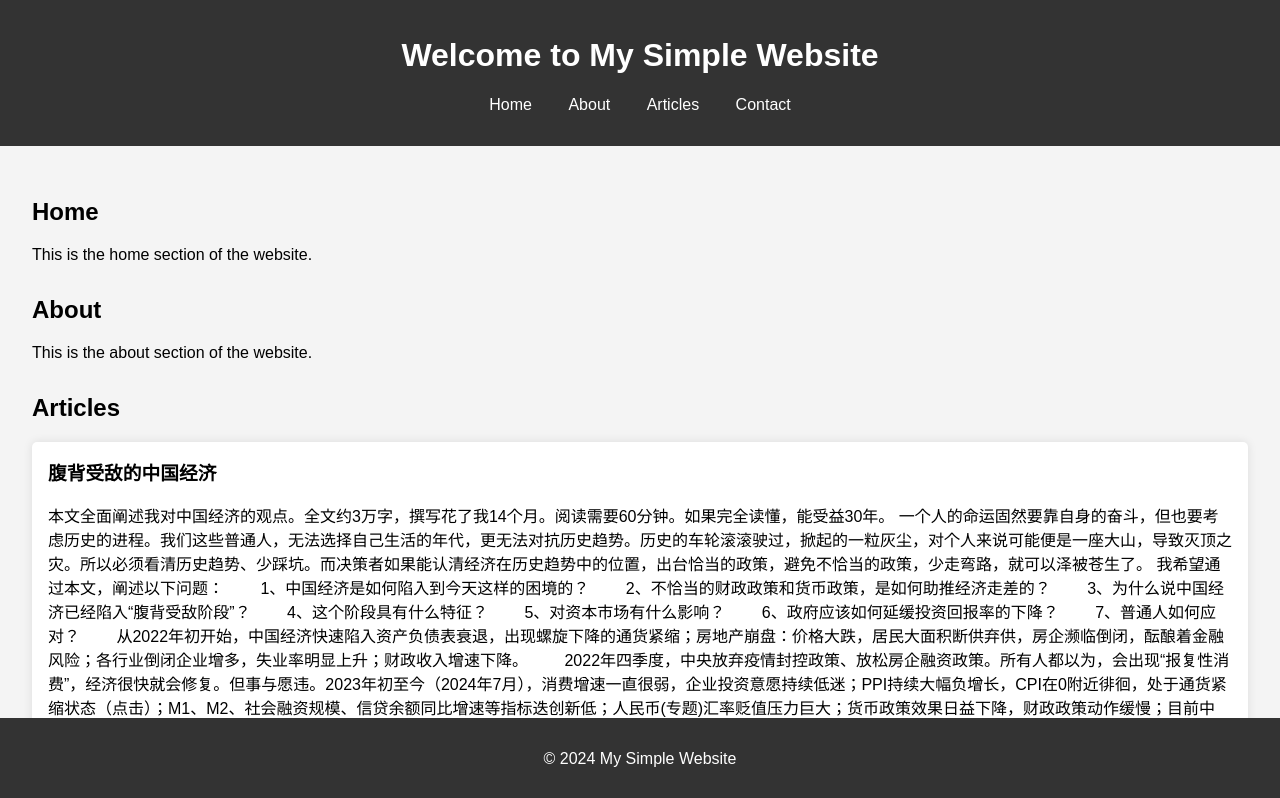
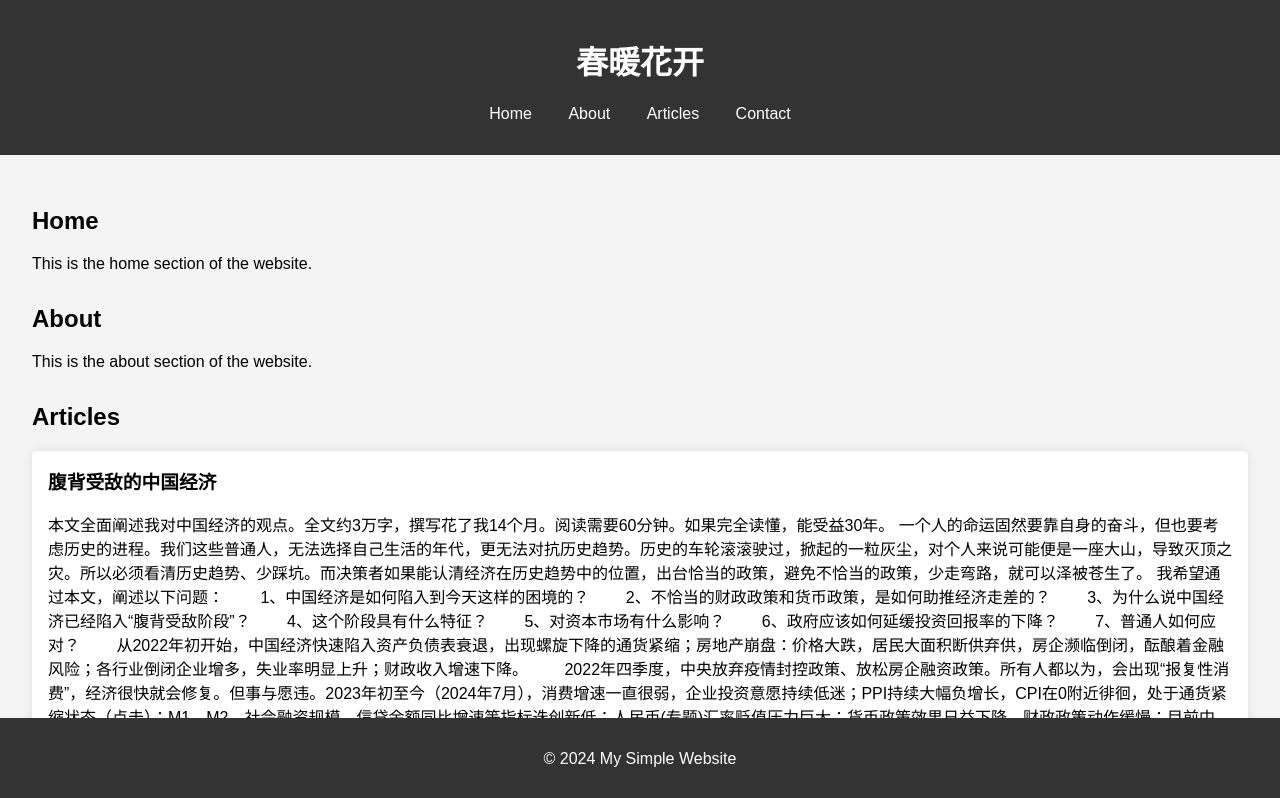
Before and after one commit to dzxhl/prunus, a plain HTML site: page index.html in a window 1280 px wide. Shown: the top 798 px of the page. Drawn offline with Linux system fonts and the light colour scheme.

```diff
--- a/index.html
+++ b/index.html
@@ -8,7 +8,7 @@
 </head>
 <body>
     <header>
-        <h1>Welcome to My Simple Website</h1>
+        <h1><strong>春暖花开</strong></h1>
         <nav>
             <ul>
                 <li><a href="#home">Home</a></li>
```
